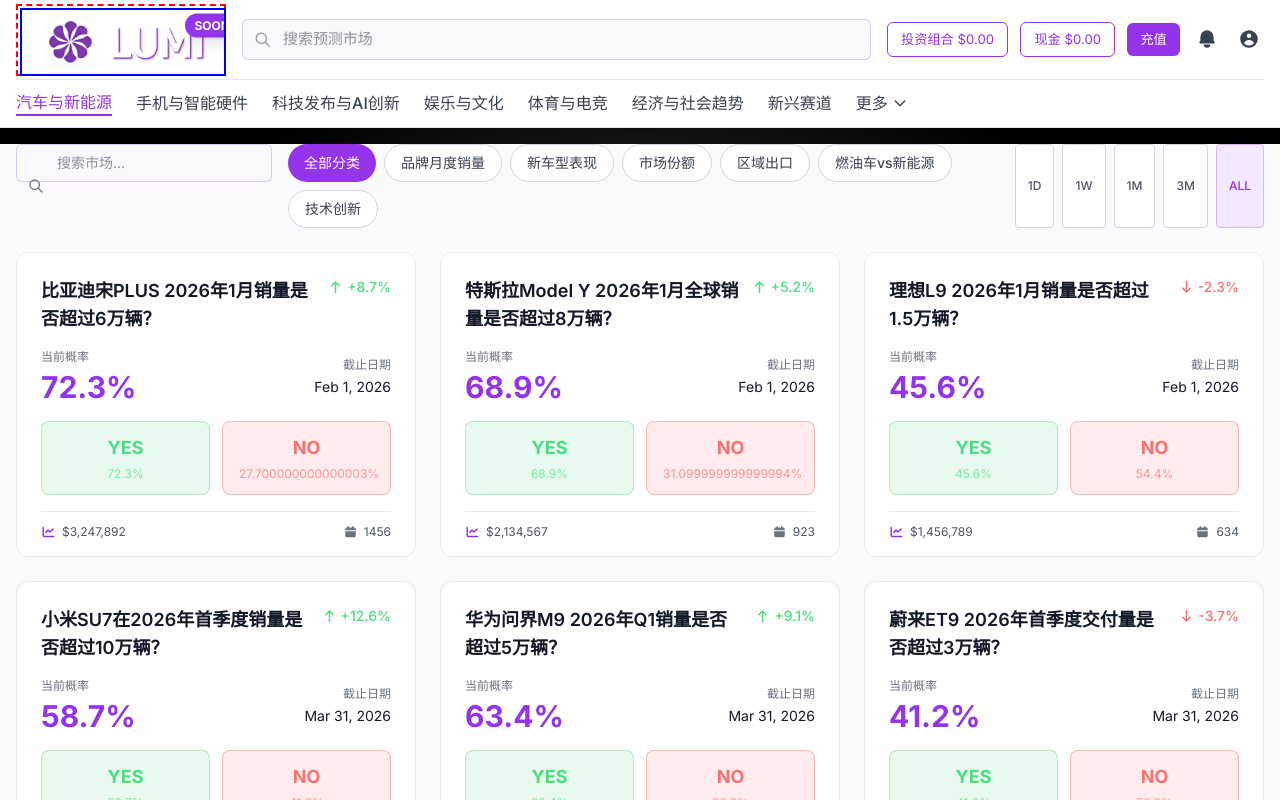
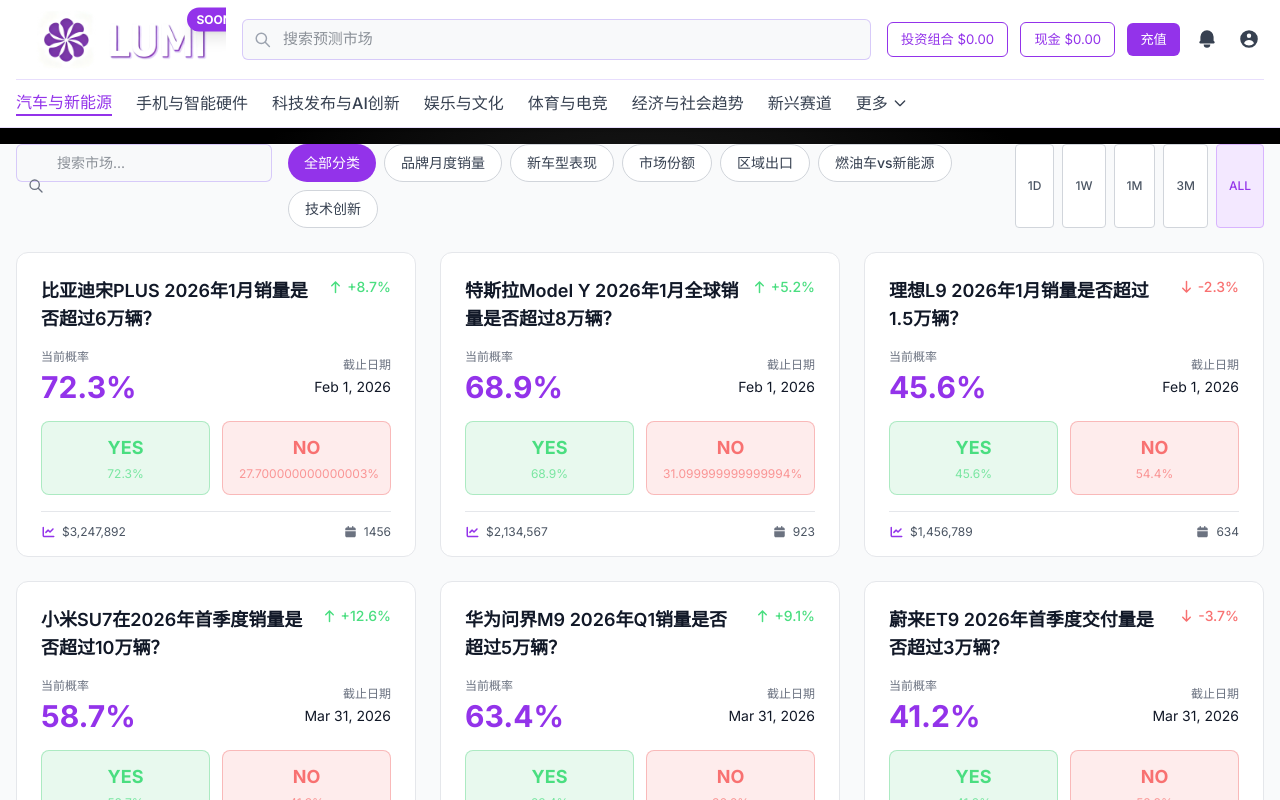
Before and after one commit to Charile333/Demo, a Next.js app: page /LUMI in a window 1280 px wide. Shown: the top 800 px of the page. Built offline with nearby package versions, Linux system fonts and the light colour scheme.

Commit message:
移除临时边框，优化界面显示

```diff
--- a/components/Navbar.tsx
+++ b/components/Navbar.tsx
@@ -67,12 +67,12 @@
         <div className="flex items-center justify-between py-[0.375rem] border-b border-secondary/20 gap-4" style={{height: '80px'}}>
           {/* Left Side: Logo and Search - 固定在左上角 */}
           <div className="flex items-center flex-grow gap-4">
-            {/* Logo with Image - 修复点击区域问题，确保点击区域仅在边框内 */}
-            <div style={{width: '210px', height: '72px', border: '2px dashed red', padding: '2px', display: 'inline-block', position: 'relative'}}>
+            {/* Logo with Image - 保持210*72尺寸设置，移除临时边框 */}
+            <div style={{width: '210px', height: '72px', display: 'inline-block', position: 'relative'}}>
               <button
                 onClick={() => handleCategoryClick('automotive')}
                 className="hover:opacity-80 transition-opacity"
-                style={{overflow: 'hidden', display: 'block', position: 'absolute', padding: 0, border: '2px solid blue', background: 'transparent', width: '206px', height: '68px', top: '2px', left: '2px'}}
+                style={{overflow: 'hidden', display: 'block', position: 'absolute', padding: 0, border: 'none', background: 'transparent', width: '210px', height: '72px', top: 0, left: 0}}
               >
                 <div className="relative flex items-center justify-center" style={{width: '100%', height: '100%'}}>
                     <Image
```
